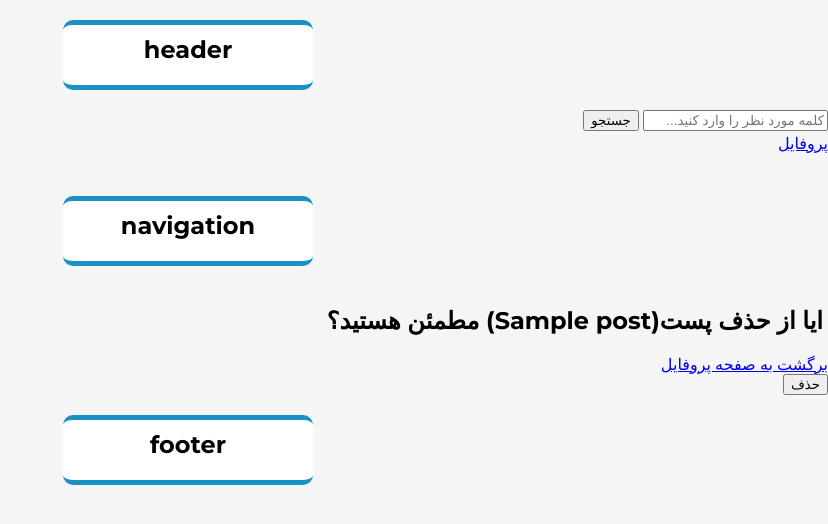
After one commit to Im-mohsen/Sabzweb_django, a Django app: template blog/templates/forms/delete_post.html in a window 1280 px wide. The commit adds this page. Shown: the top 524 px of the page, without its empty margins (452-1280 px from the left). Run offline with Django 5.2, Linux system fonts and the light colour scheme; the template is opened without the code that fills it: most values are stand-ins (such as "Sample title", 1, 10 or a date in 2020); parts of the project's set-up code (start-up, migrations or seed data) failed here and were passed over.

Commit message:
add delete option to profile page

```diff
--- a/blog/models.py
+++ b/blog/models.py
@@ -68,9 +68,7 @@ class Post(models.Model):
     # def delete(self, *args, **kwargs):
     #     for img in self.images.all():
     #         storage, path = img.img_file.storage, img.img_file.path
-    #
     #         storage.delete(path)
-    #
     #     super().delete(*args, **kwargs)
 
 
--- a/blog/templates/blog/profile.html
+++ b/blog/templates/blog/profile.html
@@ -18,7 +18,7 @@
                 <td>{{ post.title }}</td>
                 <td><a href="{{ post.get_absolute_url }}">مشاهده</a></td>
                 <td><a href="#">ویرایش</a></td>
-                <td><a href="#">حذف</a></td>
+                <td><a href="{% url 'blog:delete_post' post.id %}">حذف</a></td>
             </tr>
         {% endfor %}
 
--- /dev/null
+++ b/blog/templates/forms/delete_post.html
@@ -0,0 +1,11 @@
+{% extends "parent/base.html" %}
+{% block title %}Delete post{% endblock %}
+{% block content %}
+    <h2>ایا از حذف پست({{ post.title }}) مطمئن هستید؟</h2>
+    <a href="{% url 'blog:profile' %}">برگشت به صفحه پروفایل</a>
+    <br>
+    <form method="post">
+        {% csrf_token %}
+        <input type="submit" value="حذف">
+    </form>
+{% endblock %}
--- a/blog/urls.py
+++ b/blog/urls.py
@@ -13,5 +13,6 @@ urlpatterns = [
     path('ticket/', views.ticket, name="ticket"),
     path('search/', views.post_search, name="post_search"),
     path('profile/', views.profile, name="profile"),
-    path('profile/create-post/', views.create_post, name="New_post"),
+    path('profile/create_post/', views.create_post, name="New_post"),
+    path('profile/delete_post/<post_id>', views.delete_post, name="delete_post"),
 ]
```
Also changed, not shown: blog/views.py (+8 -0 lines), media/post_images/mohsen/tower_architecture_mountains_226565_3840x2160.jpeg (deleted), media/post_images/mohsen/wallpaperflare.com_wallpaper_9.jpeg (deleted).
